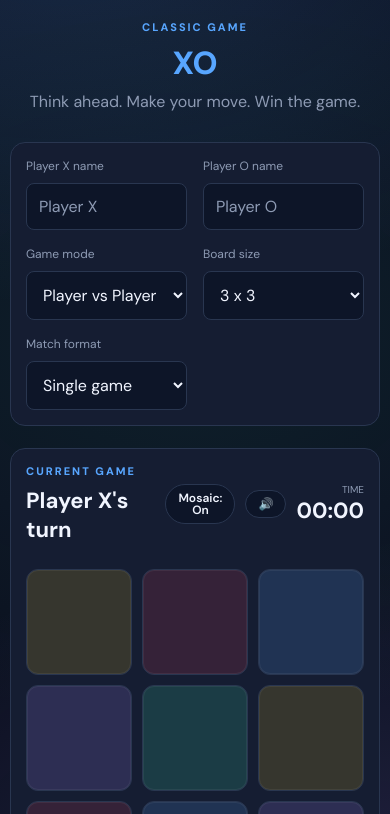
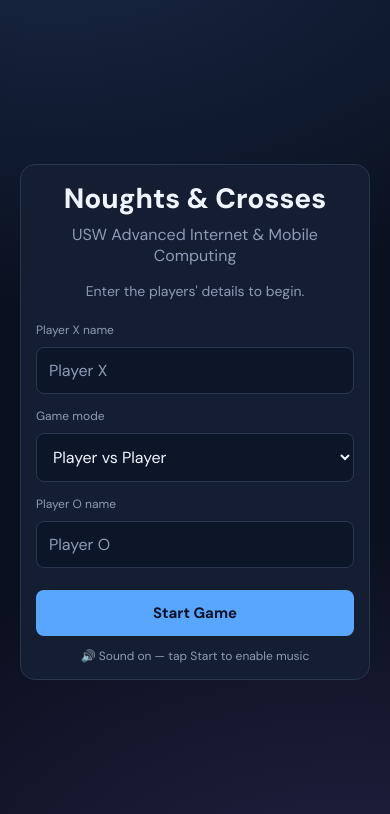
Before and after one commit to AbdullateefOP/my-game-assignment, a plain HTML site: page index.html in a window 390 px wide. Shown: the top 814 px of the page. Drawn offline with Linux system fonts and the light colour scheme.

Commit message:
Collect player names on a pre-game start screen; restore game-1 branding
- Names (and game mode) are entered on a start screen before the game begins;
  Start reveals the board, Change Players returns to it.
- Player O name is hidden when playing the Computer.
- Restore game 1's name and wordings ("Noughts & Crosses" / "USW Advanced
  Internet & Mobile Computing") in the title, header and footer; drop the
  "Ultimate XO / XO" branding.

Co-Authored-By: Claude Opus 4.8 <noreply@anthropic.com>

```diff
--- a/css/style.css
+++ b/css/style.css
@@ -468,3 +468,57 @@ body.mosaic {
 @media (prefers-reduced-motion: reduce) {
     .tension .pulse { animation: none; }
 }
+
+/* ---- Start screen (name entry before the game) ---- */
+#startScreen {
+    position: fixed;
+    inset: 0;
+    z-index: 50;
+    display: grid;
+    place-items: center;
+    padding: 20px;
+    background: var(--bg);
+    background-image:
+        radial-gradient(1100px 650px at 15% -10%, rgba(88, 166, 255, 0.16), transparent 60%),
+        radial-gradient(1000px 650px at 90% 110%, rgba(167, 139, 250, 0.15), transparent 60%);
+    background-repeat: no-repeat;
+}
+
+#startScreen[hidden] { display: none; }
+
+.start-card {
+    width: 100%;
+    max-width: 420px;
+    text-align: center;
+}
+
+.start-title {
+    font-size: clamp(28px, 5vw, 40px);
+    margin-bottom: 6px;
+}
+
+.start-card .subtitle { margin-bottom: 16px; }
+
+.start-lead {
+    color: var(--muted);
+    font-size: 14px;
+    margin-bottom: 22px;
+}
+
+.start-card .setting {
+    text-align: left;
+    margin-bottom: 14px;
+}
+
+.start-btn {
+    width: 100%;
+    margin-top: 8px;
+    padding: 13px;
+    font-size: 15px;
+}
+
+.audio-note {
+    margin-top: 12px;
+    font-size: 12px;
+    color: var(--muted);
+}
--- a/index.html
+++ b/index.html
@@ -4,28 +4,20 @@
     <meta charset="UTF-8">
     <meta name="viewport" content="width=device-width, initial-scale=1.0">
     <meta name="description" content="Noughts and Crosses — play a friend or the computer.">
-    <title>Ultimate Noughts & Crosses (X & O)</title>
+    <title>Advanced Noughts & Crosses | IS3S664</title>
     <link rel="stylesheet" href="css/style.css">
 </head>
 <body>
-    <main class="app">
-        <header class="header">
-            <div>
-                <p class="eyebrow">CLASSIC GAME</p>
-                <h1><span>XO</span></h1>
-                <p class="subtitle">Think ahead. Make your move. Win the game.</p>
-            </div>
-        </header>
+    <!-- Start screen: player details are collected before the game begins. -->
+    <div id="startScreen">
+        <div class="panel start-card">
+            <h1 class="start-title">Noughts &amp; Crosses</h1>
+            <p class="subtitle">USW Advanced Internet &amp; Mobile Computing</p>
+            <p class="start-lead">Enter the players' details to begin.</p>
 
-        <section class="settings panel">
             <div class="setting">
                 <label for="nameX">Player X name</label>
                 <input type="text" id="nameX" maxlength="12" placeholder="Player X" autocomplete="off">
-            </div>
-
-            <div class="setting" id="nameOSetting">
-                <label for="nameO">Player O name</label>
-                <input type="text" id="nameO" maxlength="12" placeholder="Player O" autocomplete="off">
             </div>
 
             <div class="setting">
@@ -36,6 +28,25 @@
                 </select>
             </div>
 
+            <div class="setting" id="nameOSetting">
+                <label for="nameO">Player O name</label>
+                <input type="text" id="nameO" maxlength="12" placeholder="Player O" autocomplete="off">
+            </div>
+
+            <button id="startBtn" class="primary-button start-btn" type="button">Start Game</button>
+            <p class="audio-note">🔊 Sound on — tap Start to enable music</p>
+        </div>
+    </div>
+
+    <main class="app">
+        <header class="header">
+            <div>
+                <h1>Noughts &amp; Crosses</h1>
+                <p class="subtitle">USW Advanced Internet &amp; Mobile Computing</p>
+            </div>
+        </header>
+
+        <section class="settings panel">
             <div class="setting">
                 <label for="boardSize">Board size</label>
                 <select id="boardSize">
@@ -121,6 +132,7 @@
                 <div class="game-actions">
                     <button id="newGame" class="primary-button">New Game</button>
                     <button id="resetMatch" class="secondary-button">Reset Match</button>
+                    <button id="changePlayers" class="secondary-button">Change Players</button>
                 </div>
             </section>
         </section>
@@ -145,7 +157,7 @@
         </section>
 
         <footer>
-            <p>Ultimate XO · Built with HTML, CSS &amp; JavaScript</p>
+            <p>Noughts &amp; Crosses · USW Advanced Internet &amp; Mobile Computing</p>
         </footer>
     </main>
 
--- a/js/app.js
+++ b/js/app.js
@@ -78,6 +78,12 @@ const App = {
 
     // ---------- events ----------
     bindEvents() {
+        document.getElementById("startBtn")
+            .addEventListener("click", () => this.startGame());
+
+        document.getElementById("changePlayers")
+            .addEventListener("click", () => this.changePlayers());
+
         document.getElementById("newGame")
             .addEventListener("click", () => { this.ensureAudio(); this.newGame(); });
 
@@ -87,12 +93,9 @@ const App = {
         document.getElementById("resetScores")
             .addEventListener("click", () => this.resetScores());
 
+        // Game mode is chosen on the start screen; just update which fields show.
         document.getElementById("gameMode")
-            .addEventListener("change", () => {
-                this.matchWins = { X: 0, O: 0 };
-                this.updateSettings();
-                this.newGame();
-            });
+            .addEventListener("change", () => this.updateSettings());
 
         document.getElementById("boardSize")
             .addEventListener("change", () => {
@@ -131,6 +134,23 @@ const App = {
                 GameAudio.setMuted(this.muted);
                 this.updateMuteButton();
             });
+    },
+
+    // Collect names on the start screen, then reveal the game.
+    startGame() {
+        this.ensureAudio();
+        this.saveNames();
+        this.updateSettings();
+        document.getElementById("startScreen").hidden = true;
+        this.matchWins = { X: 0, O: 0 };
+        this.newGame();
+    },
+
+    // Return to the start screen to change the players (ends the current match).
+    changePlayers() {
+        GameAudio.stopMusic();
+        document.getElementById("startScreen").hidden = false;
+        document.getElementById("nameX").focus();
     },
 
     updateSettings() {
```
